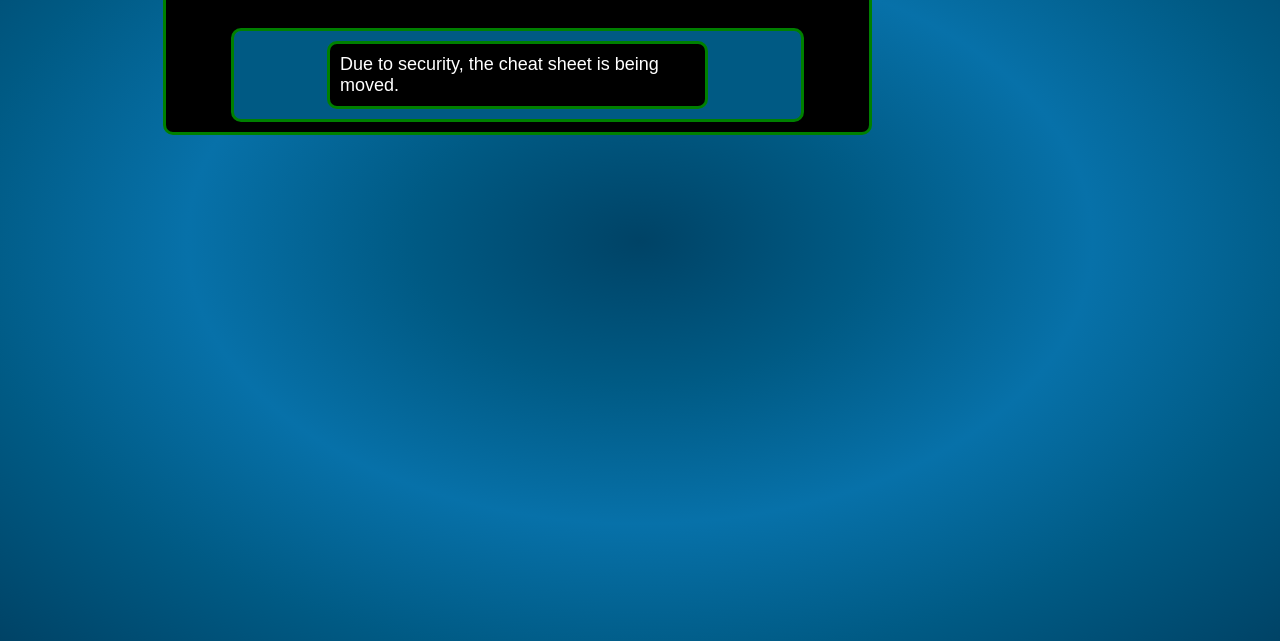
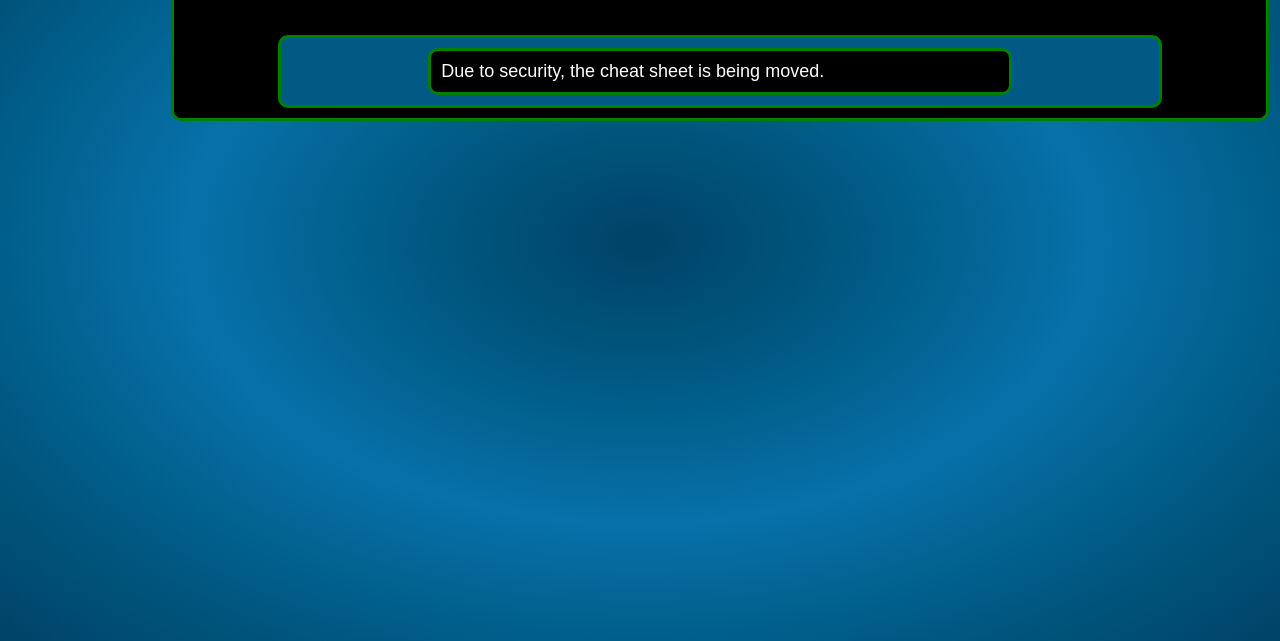
Before and after one commit to grawrg/grawrg.github.io, a plain HTML site: page index.html in a window 1280 px wide. Shown: the part 159-800 px from the top of the page. Drawn offline with Linux system fonts and the light colour scheme.

Commit message:
Update index.html

```diff
--- a/index.html
+++ b/index.html
@@ -15,8 +15,6 @@ body{
 	padding-top: 1px;
 	margin-top:0;
 	padding-left: 0px;
-	display: table-cell;
-	vertical-align: middle;
 }
 .opWinDiv{
 	margin: auto;
```
